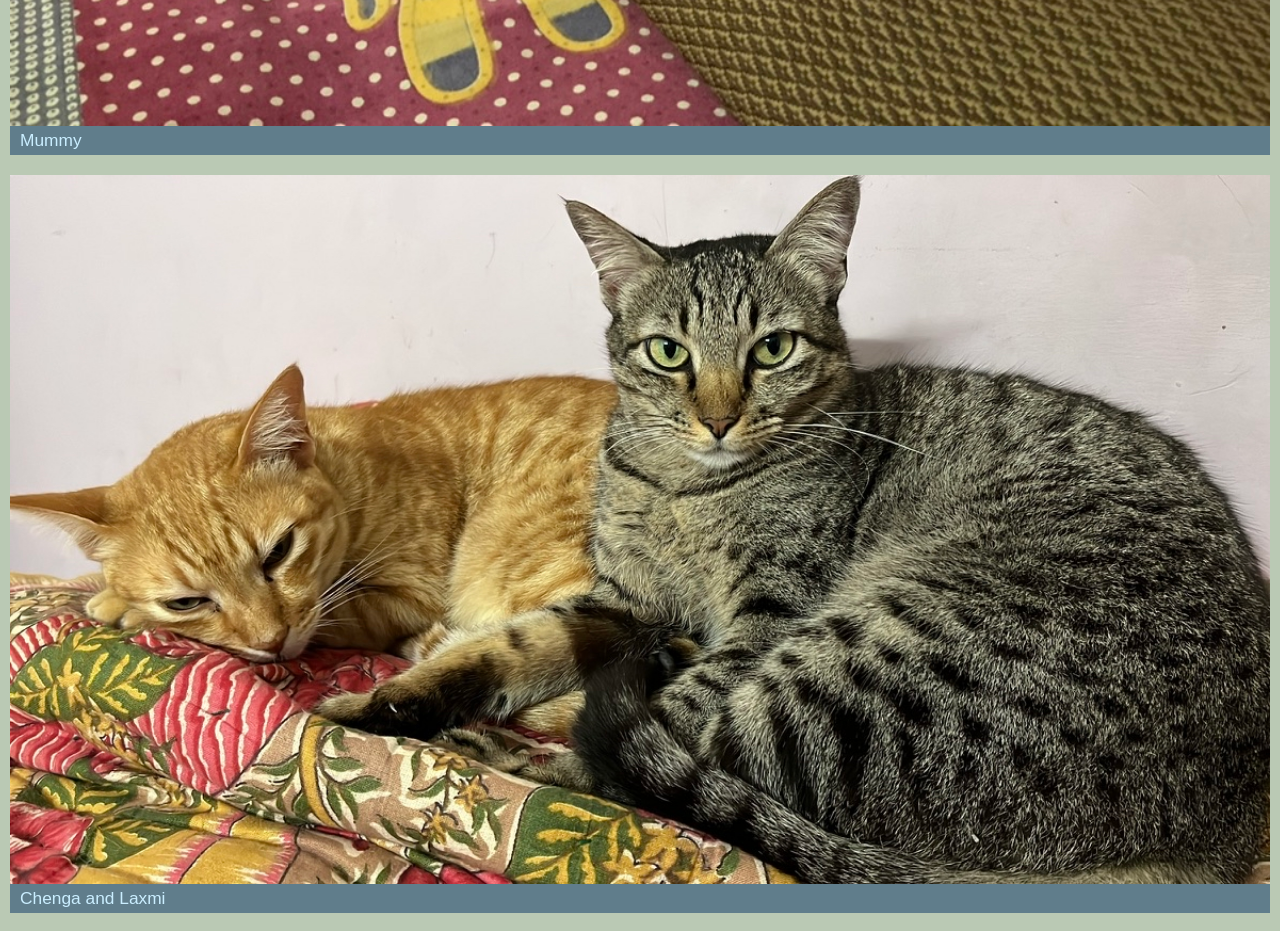
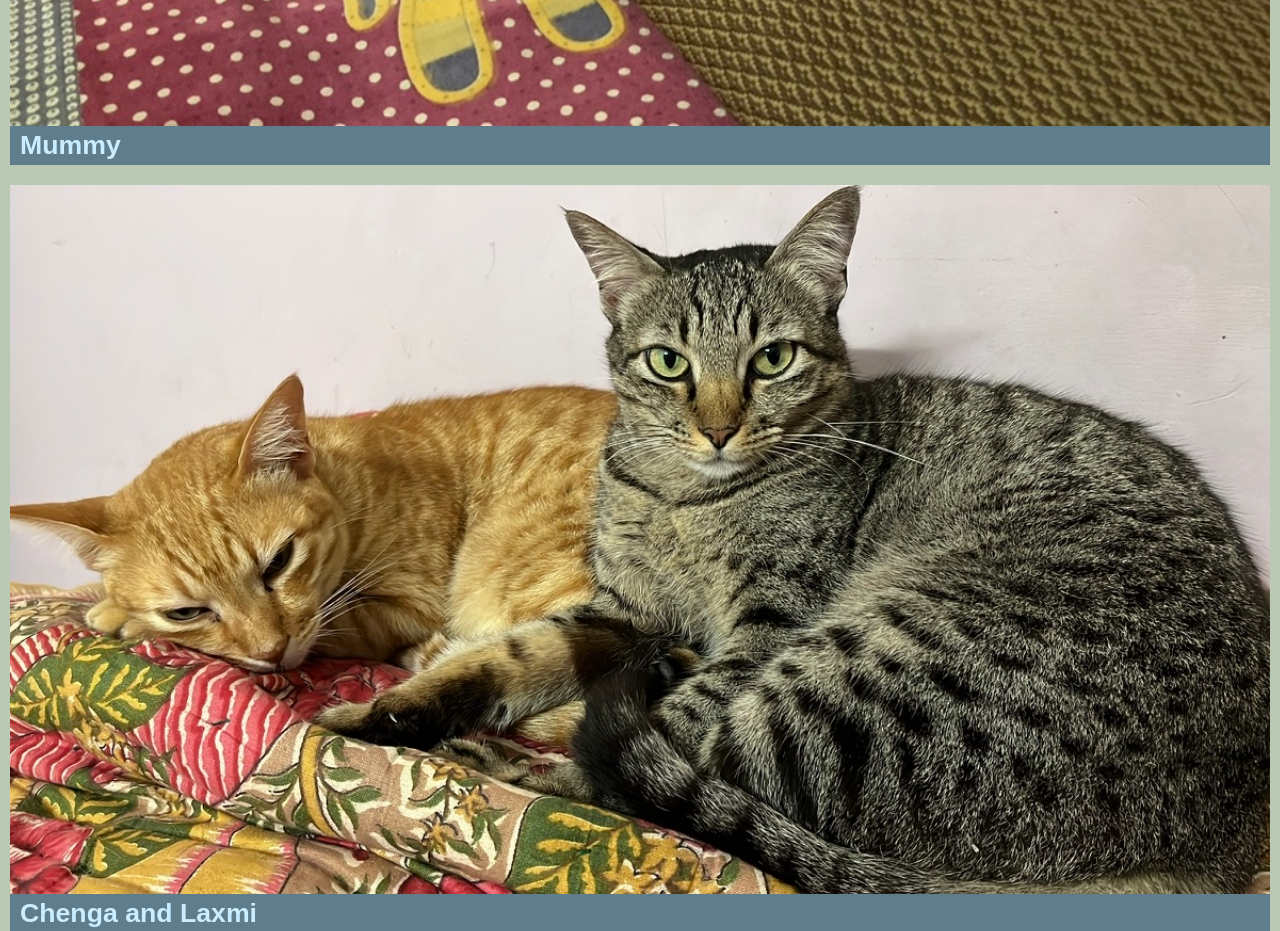
Before and after one commit to keshav-c/Instakitties, a React (Create React App) app: page / in a window 1280 px wide. Shown: the part 940-1871 px from the top of the page. Built offline with nearby package versions, Linux system fonts and the light colour scheme.

Commit message:
Post component

```diff
--- a/src/App.css
+++ b/src/App.css
@@ -76,3 +76,8 @@ body {
   justify-content: center;
   font-size: 2.5em;
 }
+
+.post-component .post-name {
+  font-weight: bold;
+  font-size: 2em;
+}
--- a/src/App.js
+++ b/src/App.js
@@ -1,5 +1,6 @@
 import './App.css';
 import Header from './components/Header';
+import Post from './components/Post';
 import Mummy from './kitties/instakitties1.jpg';
 import ChengaLaxmi from './kitties/instakitties2.jpg';
 import Ivy from './kitties/instakitties3.jpg';
@@ -11,36 +12,11 @@ function App() {
     <div>
       <Header />
       <ul className='post-list'>
-        <li className='post-component'>
-          <button>
-            <img src={Mummy} alt="Mummy" />
-            <p>Mummy</p>
-          </button>
-        </li>
-        <li className='post-component'>
-          <button>
-            <img src={ChengaLaxmi} alt="Chenga and Laxmi" />
-            <p>Chenga and Laxmi</p>
-          </button>
-        </li>
-        <li className='post-component'>
-          <button>
-            <img src={Ivy} alt="" />
-            <p>Ivy</p>
-          </button>
-        </li>
-        <li className='post-component'>
-          <button>
-            <img src={Eeshu} alt="Eeshu" />
-            <p>Eeshu</p>
-          </button>
-        </li>
-        <li className='post-component'>
-          <button>
-            <img src={Cheetu} alt="Cheetu" />
-            <p>Cheetu</p>
-          </button>
-        </li>
+        <Post image={Mummy} name="Mummy" />
+        <Post image={ChengaLaxmi} name="Chenga and Laxmi" />
+        <Post image={Ivy} name="Ivy" />
+        <Post image={Eeshu} name="Eeshu" />
+        <Post image={Cheetu} name="Cheetu" />
       </ul>
     </div>
   );
--- /dev/null
+++ b/src/components/Post.js
@@ -0,0 +1,12 @@
+function Post(props) {
+  return (
+    <li className="post-component">
+      <button>
+        <img src={props.image} alt={props.name}></img>
+        <p className="post-name">{props.name}</p>
+      </button>
+    </li>
+  );
+}
+
+export default Post;
```
